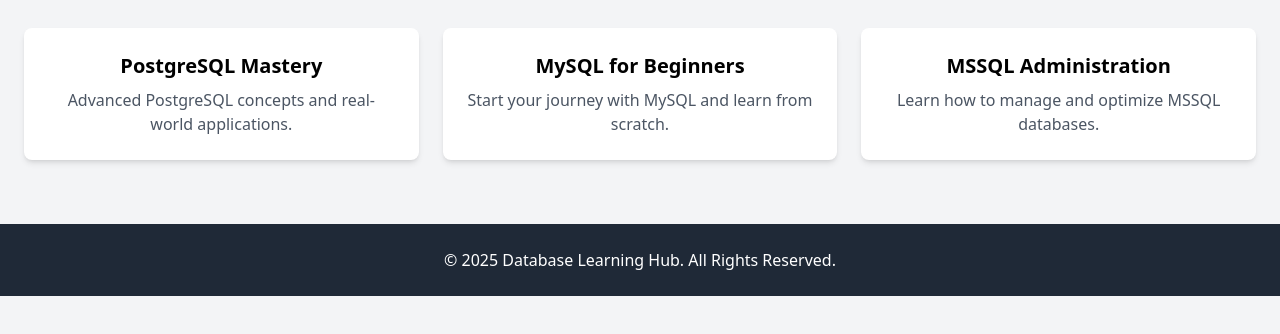
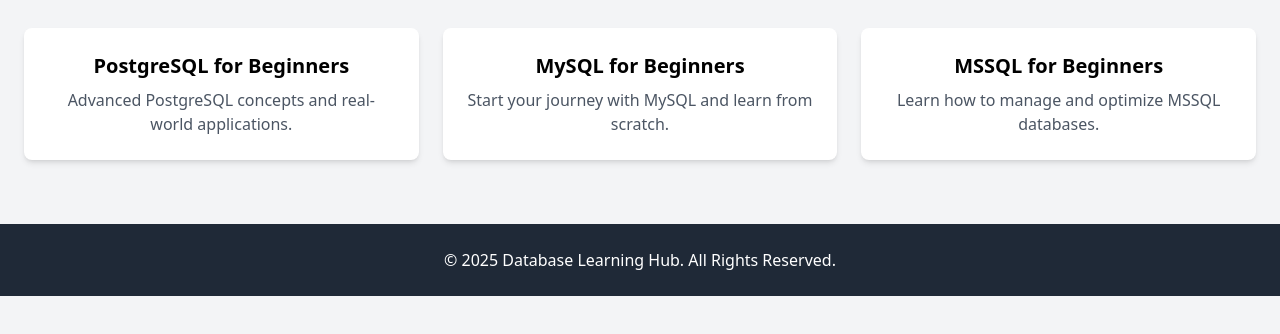
Before and after one commit to supungurugamage/project, a plain HTML site: page courses.html in a window 1280 px wide. Shown: the part 168-502 px from the top of the page. Drawn offline with nearby package versions, Linux system fonts and the light colour scheme.

Commit message:
courses.html

```diff
--- a/courses.html
+++ b/courses.html
@@ -24,7 +24,7 @@
         <h2 class="text-3xl font-bold text-gray-800">Our Courses</h2>
         <div class="grid md:grid-cols-3 gap-6 mt-8">
             <div class="bg-white p-6 shadow-md rounded-lg">
-                <h4 class="text-xl font-semibold">PostgreSQL Mastery</h4>
+                <h4 class="text-xl font-semibold">PostgreSQL for Beginners</h4>
                 <p class="text-gray-600 mt-2">Advanced PostgreSQL concepts and real-world applications.</p>
             </div>
             <div class="bg-white p-6 shadow-md rounded-lg">
@@ -32,7 +32,7 @@
                 <p class="text-gray-600 mt-2">Start your journey with MySQL and learn from scratch.</p>
             </div>
             <div class="bg-white p-6 shadow-md rounded-lg">
-                <h4 class="text-xl font-semibold">MSSQL Administration</h4>
+                <h4 class="text-xl font-semibold">MSSQL for Beginners</h4>
                 <p class="text-gray-600 mt-2">Learn how to manage and optimize MSSQL databases.</p>
             </div>
         </div>
```
